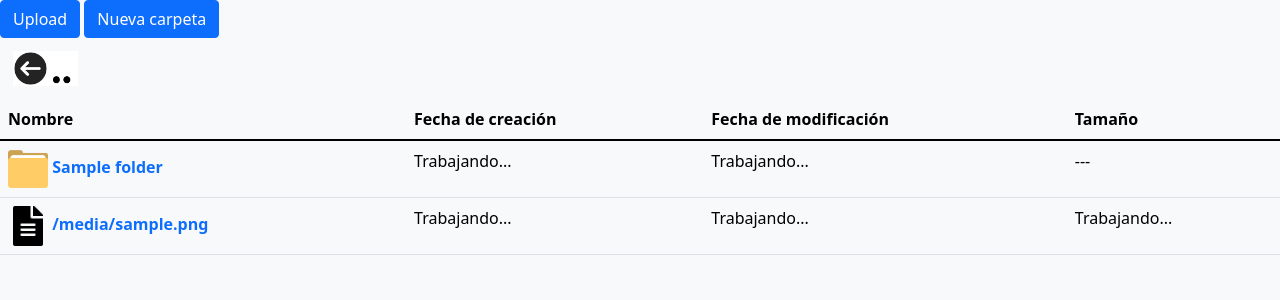
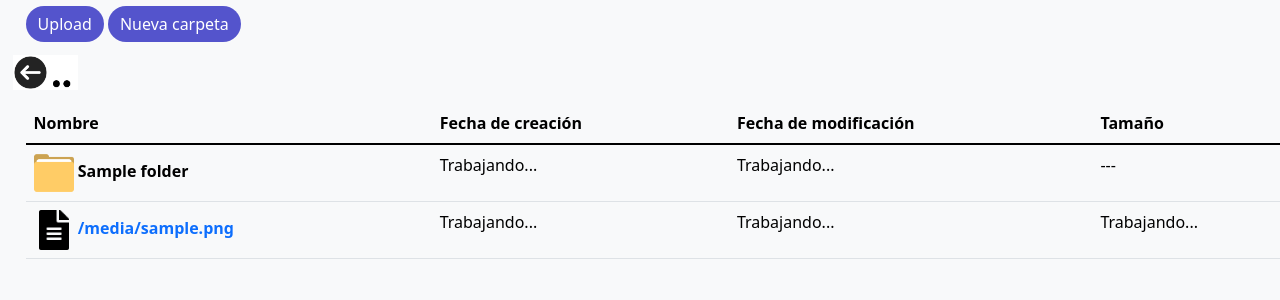
Before and after one commit to kaidewu/MyHomeCloud, a Flask app: template template/content.html in a window 1280 px wide. Shown: the part 56-356 px from the top of the page. Run offline with Flask 2, Linux system fonts and the light colour scheme; the template is opened without the code that fills it: most values are stand-ins (such as "Sample title", 1, 10 or a date in 2020); parts of the project's set-up code (start-up, migrations or seed data) failed here and were passed over; some libraries are stand-ins or nearby versions.

Commit message:
Fix error when listing content

```diff
--- a/main.py
+++ b/main.py
@@ -82,7 +82,7 @@
             folder_name = hashlib.sha256((username + email).encode('utf-8')).hexdigest().upper()
             db.fetchInsertUser(username, password, email, folder_name)
             os.mkdir(f'E:\\{folder_name}')
-            msg = 'You have successfully registered!'
+            return redirect(url_for('login'))
     elif request.method == 'POST':
         # Form is empty... (no POST data)
         msg = 'Please fill out the form!'
@@ -124,7 +124,7 @@
         files = os.listdir(abs_path)
         for f in files:
             try:
-                abs_file_path = os.path.abspath(user_folder + f)
+                abs_file_path = os.path.abspath(abs_path + '\\' + f)
                 #dir_stats = os.stat(abs_file_path)
                 if os.path.isdir(abs_file_path):
                     # Pruebas
@@ -139,7 +139,7 @@
                     #folder_example_time.append(datetime_creation)
                     #folder_example_time.append(datetime_modification)
                     dir_folders.append(f)
-                else:
+                elif os.path.isfile(abs_file_path):
                     # Pruebas
                     #file_example_time = []
                     #try:
@@ -157,7 +157,7 @@
                     dir_files.append(f)
             except:
                 return render_template('404.html')
-            return render_template('content.html', dir_files=dir_files, dir_folders=dir_folders, abs_path_folder=abs_path_folder)
+        return render_template('content.html', dir_files=dir_files, dir_folders=dir_folders, abs_path_folder=abs_path_folder)
     else:
         return redirect(url_for('login'))
 
@@ -186,7 +186,7 @@
                 abs_path_folder = []
                 return redirect(url_for('dir_list'))
             else:
-                return redirect(url_for('dir_list'))
+                return render_template('404.html')
     except:
         return render_template('404.html')
 
--- a/template/content.html
+++ b/template/content.html
@@ -46,12 +46,11 @@
       </div>
     </div>
   </nav>
-
-  <!-- Button trigger modal -->
-  <button type="button" class="btn btn-primary" data-bs-toggle="modal" data-bs-target="#upload">
+  <!-- BOTON DE CREAR CARPETA Y SUBIR FICHERIOS -->
+  <div style="margin: 0.5% 2%;">
+    <button type="button" class="btn btn-primary rounded-pill" data-bs-toggle="modal" data-bs-target="#upload" style="background-color: rgb(84, 84, 204); border: none;">
       Upload
     </button>
-
     <!-- Modal -->
     <div class="modal fade" id="upload" tabindex="-1" aria-labelledby="upload" aria-hidden="true">
       <div class="modal-dialog">
@@ -74,11 +73,9 @@
       </div>
     </div>
 
-  <!-- Button trigger modal -->
-  <button type="button" class="btn btn-primary" data-bs-toggle="modal" data-bs-target="#create">
+    <button type="button" class="btn btn-primary rounded-pill" data-bs-toggle="modal" data-bs-target="#create" style="background-color: rgb(84, 84, 204); border: none;">
       Nueva carpeta
     </button>
-
     <!-- Modal -->
     <div class="modal fade" id="create" tabindex="-1" aria-labelledby="upload" aria-hidden="true">
       <div class="modal-dialog">
@@ -99,6 +96,7 @@
         </div>
       </div>
     </div>
+  </div>
 
   <div class="arrow-back">
     <a href="../">
@@ -106,7 +104,7 @@
     </a>
   </div>
 
-  <table class="table table-hover text-black">
+  <table class="table table-hover text-black" style="margin: 0 2%;">
     <thead>
       <tr>
         <th scope="col">Nombre</th>
@@ -119,7 +117,7 @@
       {% for folder in dir_folders %}
       <tr>
         <th scope="row">
-          <a href="{{(request.path + '/' if request.path != '/' else '') + folder}}" class="loop-dir">
+          <a href="{{(request.path + '/' if request.path != '/' else '') + folder}}" class="loop-dir" style="color: black;">
             <img src="{{ url_for('static', filename='img/folder-icon.png') }}" alt="Folder" width="40" height="40">
             {{ folder }}
           </a>
--- a/template/register.html
+++ b/template/register.html
@@ -31,13 +31,11 @@
 										<input type="password" name="password" class="form-control" id="floatingPassword" placeholder="Password" required>
 										<label for="floatingPassword">Contrasena</label>
 									</div>
-									<br>
-									<div class="msg" style="color: red;">{{ msg }}</div>
+									<div class="msg" style="color: red;"><br>{{ msg }}</div>
 									<br>
 									<button class="btn btn-primary btn-lg btn-block" type="submit">Registrarse</button>
 								</form>
 								<hr class="my-4">
-
 								<div>
 									<p class="mb-0">Ya tienes cuenta? <a href="{{ url_for('login') }}" class="text-black-50 fw-bold">Iniciar Sesion</a></p>
 								</div>
```
Lines whose indentation alone changed are shown as unchanged.
